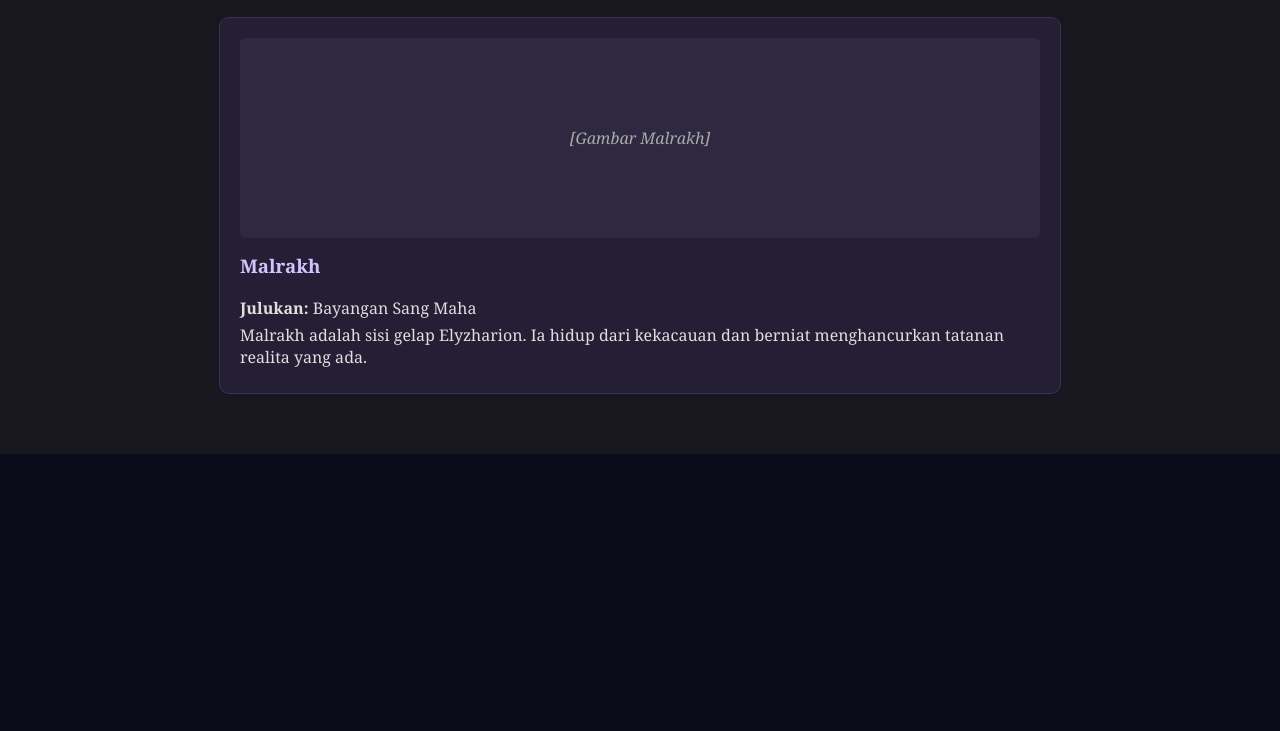
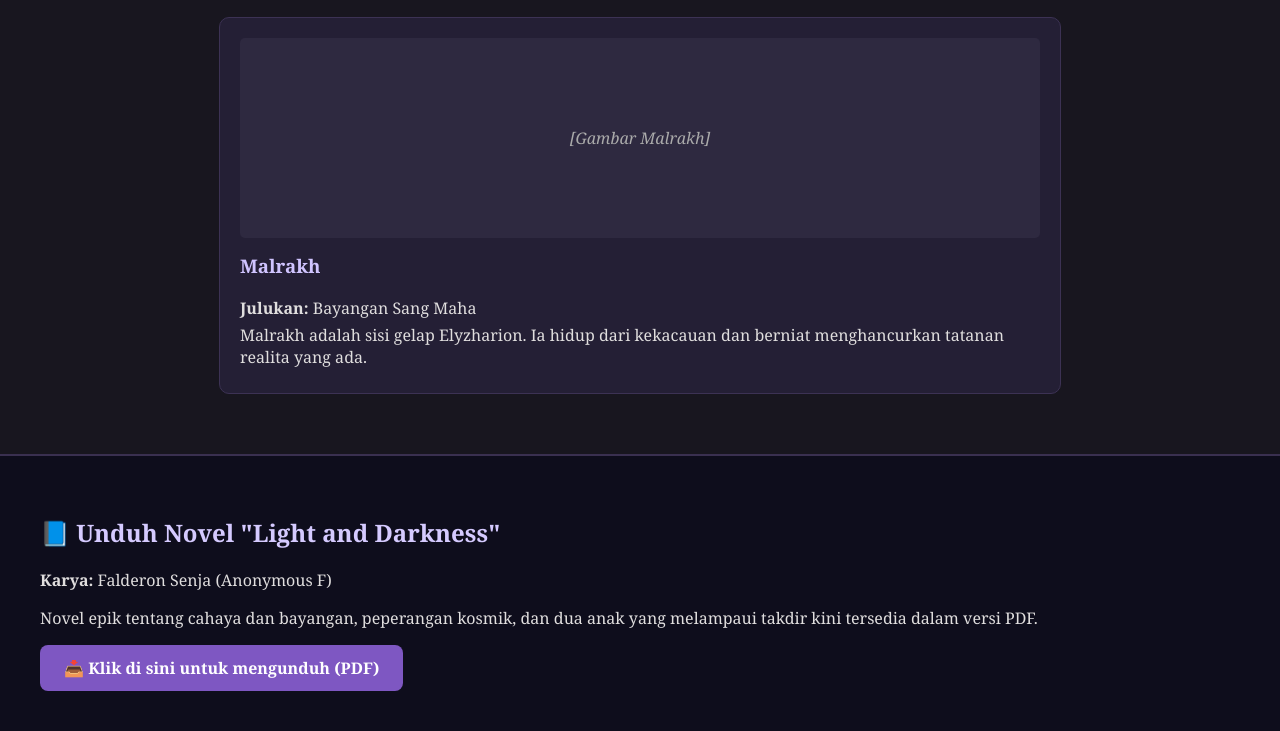
Before and after one commit to falderonsenja/Falderonsenja-web, a plain HTML site: page index.html in a window 1280 px wide. Shown: the part 3421-4152 px from the top of the page. Before the commit the page ends 3875 px from the top, so only its background shows below. Drawn offline with Linux system fonts and the light colour scheme.

Commit message:
Add files via upload

```diff
--- a/index.html
+++ b/index.html
@@ -187,6 +187,15 @@
       <p><strong>Julukan:</strong> Bayangan Sang Maha</p>
       <p>Malrakh adalah sisi gelap Elyzharion. Ia hidup dari kekacauan dan berniat menghancurkan tatanan realita yang ada.</p>
     </div>
-  </section>
+  </section><section class="novel" id="unduh">
+  <h2>📘 Unduh Novel "Light and Darkness"</h2>
+  <p><strong>Karya:</strong> Falderon Senja (Anonymous F)</p>
+  <p>
+    Novel epik tentang cahaya dan bayangan, peperangan kosmik, dan dua anak yang melampaui takdir kini tersedia dalam versi PDF.
+  </p>
+  <a href="light-and-darkness.pdf" download style="display: inline-block; padding: 12px 24px; background-color: #7e57c2; color: white; border-radius: 8px; text-decoration: none; font-weight: bold;">
+    📥 Klik di sini untuk mengunduh (PDF)
+  </a>
+</section>
 </body>
 </html>
```
